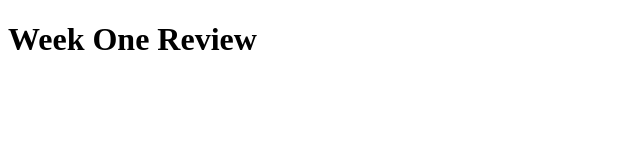
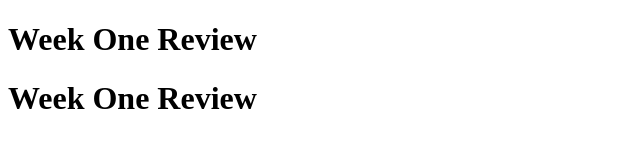
Before and after one commit to LDSpecIT/javascript-august-2026, a plain HTML site: page 04/index.html in a window 1280 px wide. Shown: the whole page, without its empty margins (0-640 px from the left). Drawn offline with Linux system fonts and the light colour scheme.

```diff
--- a/04/index.html
+++ b/04/index.html
@@ -9,6 +9,6 @@
 <body>
 
     <h1>Week One Review</h1>
-
+    <h1>Week One Review</h1>
 </body>
 </html>
```
